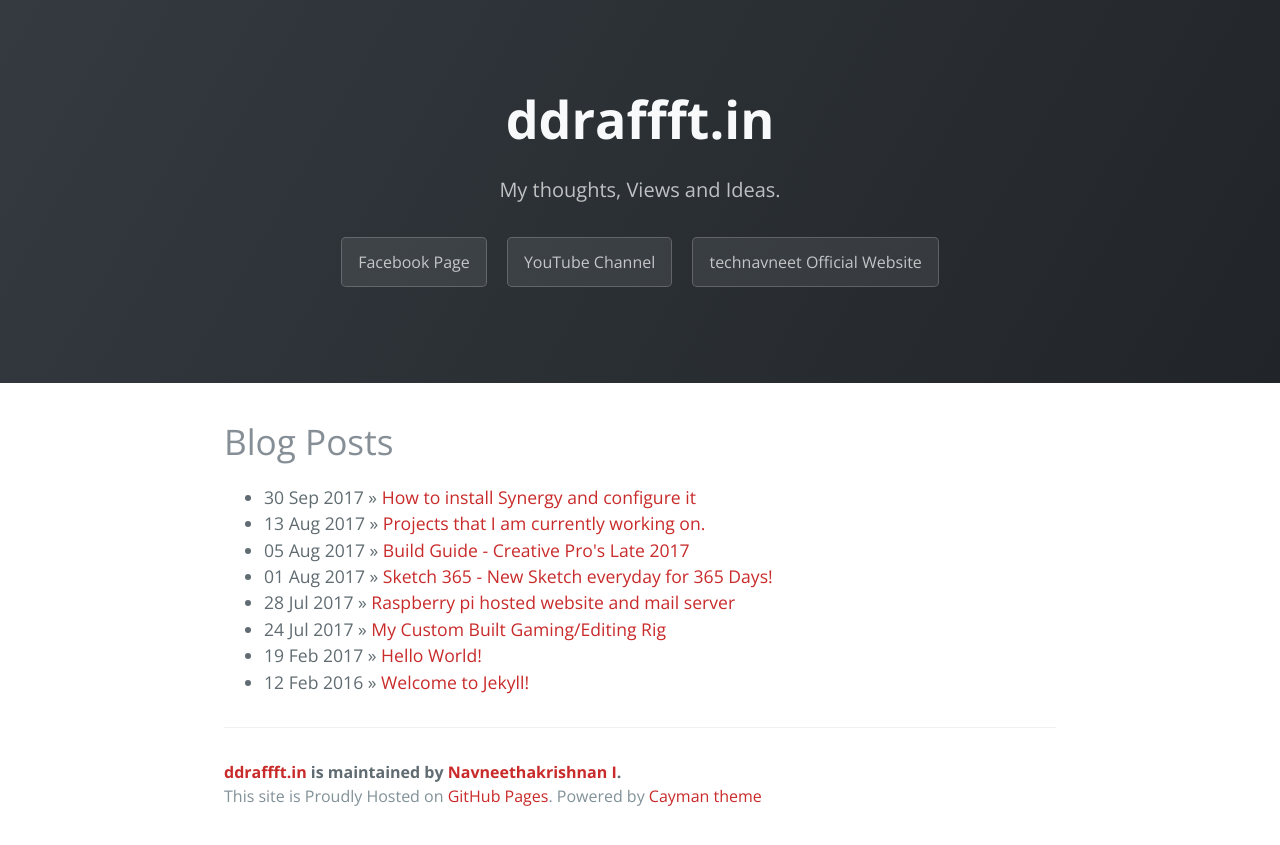
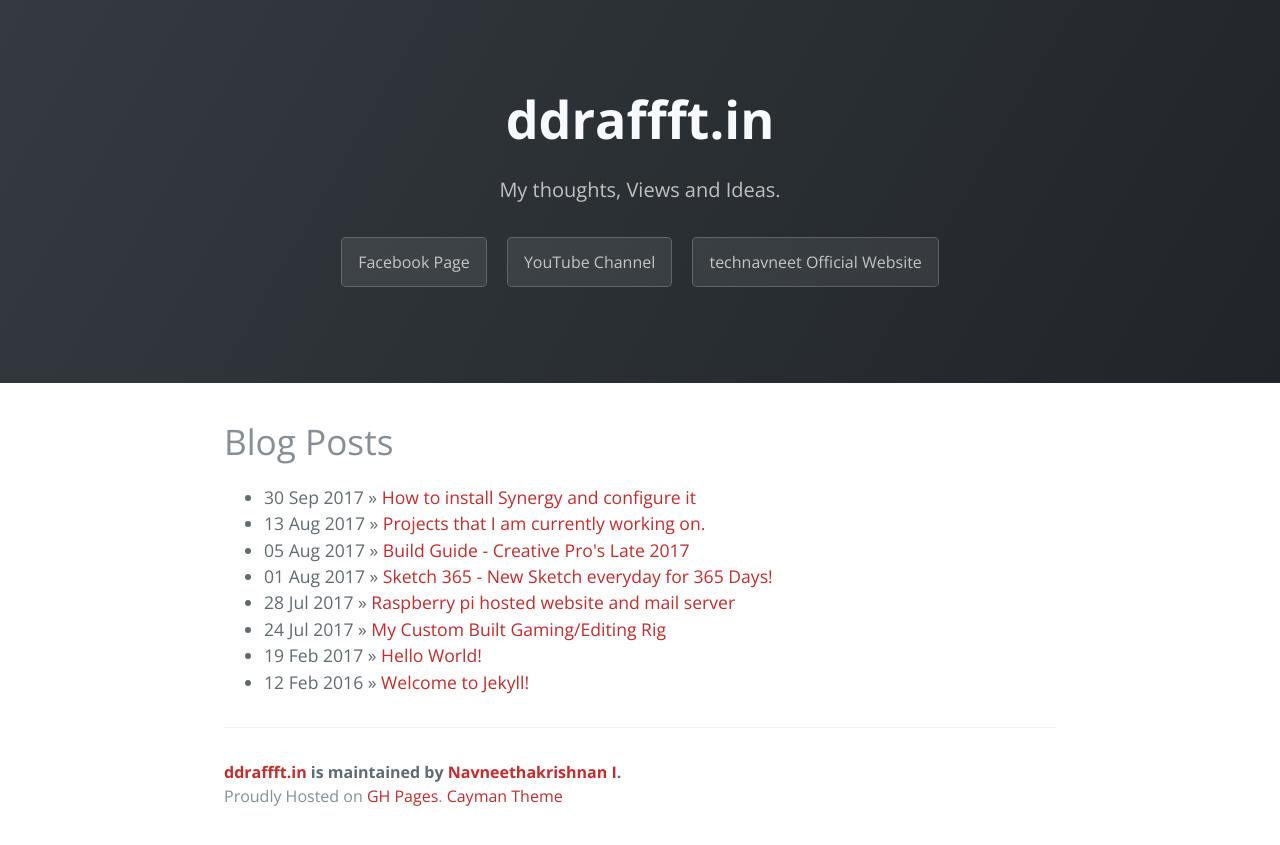
Before and after one commit to Navneet-Suresh/Navneet-Suresh.github.io, a Jekyll site: the page built from index.html, in a window 1280 px wide. Shown: the top 845 px of the page. Built offline with Jekyll 4.4.1, drawn with Linux system fonts in a browser that asks for light colours; nearby versions of some CDN libraries; the list of posts is cut into pages by our own code.

Commit message:
Update page-footer.html

```diff
--- a/_includes/page-footer.html
+++ b/_includes/page-footer.html
@@ -1,4 +1,4 @@
 <footer class="site-footer animated zoomInUp">
   <span class="site-footer-owner animated fadeInUp"><a href="{{ site.url }}">{{ site.title }}</a> is maintained by <a href="{{ site.author.url }}">{{ site.author.name }}</a>.</span>
-  <span class="site-footer-credits animated fadeInUp">This site is Proudly Hosted on <a href="https://pages.github.com">GitHub Pages</a>. Powered by <a href="http://github.com/pietromenna/jekyll-cayman-theme">Cayman theme</a></span>
+  <span class="site-footer-credits animated fadeInUp">Proudly Hosted on <a href="https://pages.github.com">GH Pages</a>. <a href="http://github.com/pietromenna/jekyll-cayman-theme">Cayman Theme</a></span>
 </footer>
```
